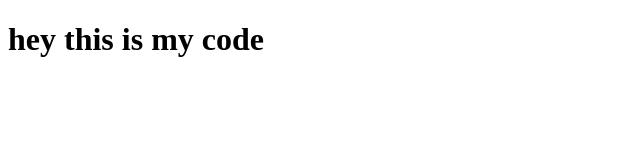
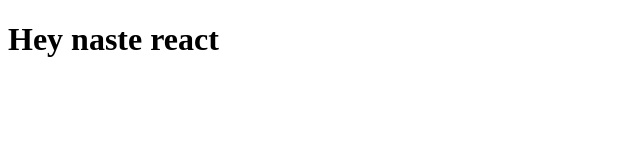
Before and after one commit to gauravP002/React, a plain HTML site: page Day1/index.html in a window 1280 px wide. Shown: the whole page, without its empty margins (0-640 px from the left). Drawn offline with nearby package versions, Linux system fonts and the light colour scheme.

Commit message:
adding react through CDN link

```diff
--- /dev/null
+++ b/Day1/app.js
@@ -0,0 +1,10 @@
+ const h2 = React.createElement('h1', '{}' , 'Hey naste react');
+         const getId1 = document.getElementById('root');
+        const root = ReactDOM.createRoot(getId1);
+        root.render(h2)
+
+
+        // const h1 = document.createElement('h1')
+        // h1.innerHTML='hey this is my code';
+        // const getId = document.getElementById('root');
+        // getId.appendChild(h1);
--- a/Day1/index.html
+++ b/Day1/index.html
@@ -1,23 +1,25 @@
 <!DOCTYPE html>
 <html lang="en">
+
 <head>
     <meta charset="UTF-8">
     <meta name="viewport" content="width=device-width, initial-scale=1.0">
     <title>Document</title>
 </head>
+
 <body>
     <div id="root">
 
     </div>
 
-    <script>
 
-        const h1 = document.createElement('h1')
-       h1.innerHTML='hey this is my code';
-        const getId = document.getElementById('root');
-        getId.appendChild(h1);
 
+    <script crossorigin src="https://unpkg.com/react@18/umd/react.development.js"></script>
+    <script crossorigin src="https://unpkg.com/react-dom@18/umd/react-dom.development.js"></script>
+
+    <script src="app.js">
     </script>
 
 </body>
+
 </html>
```
